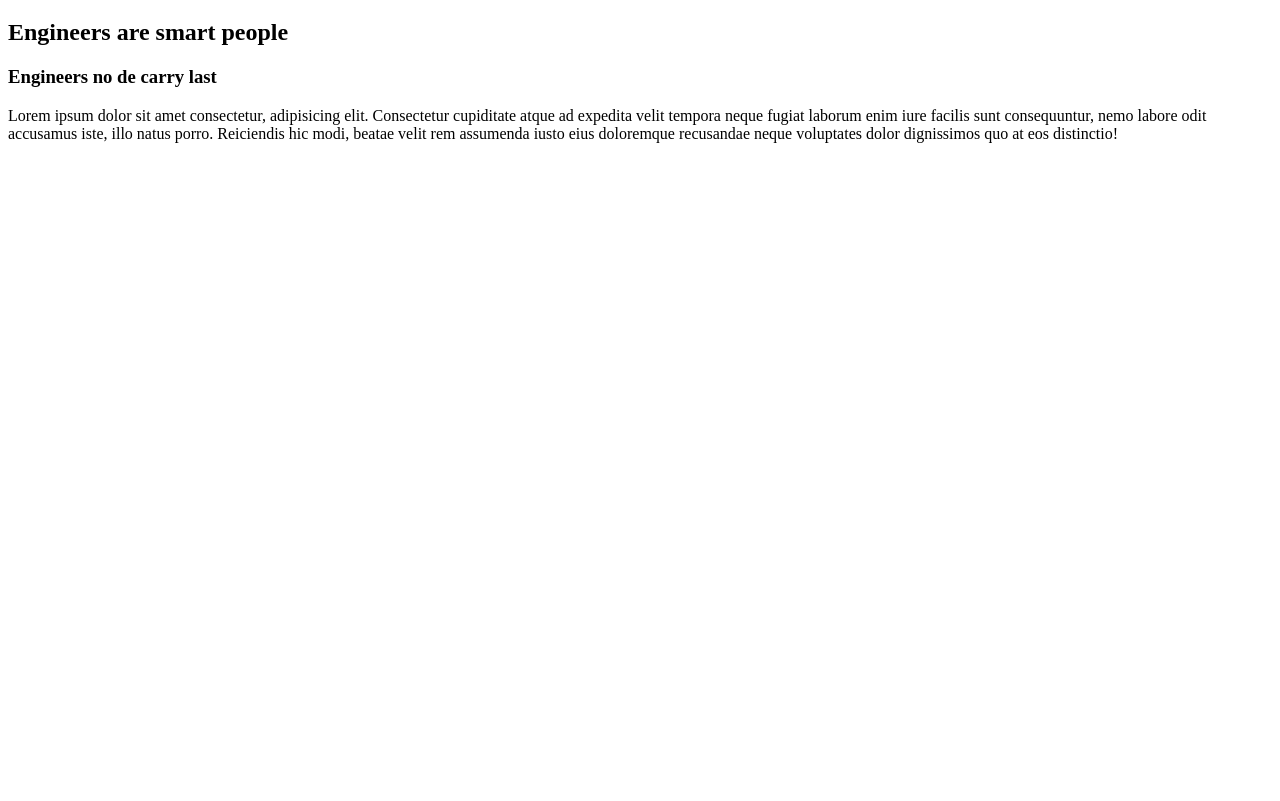
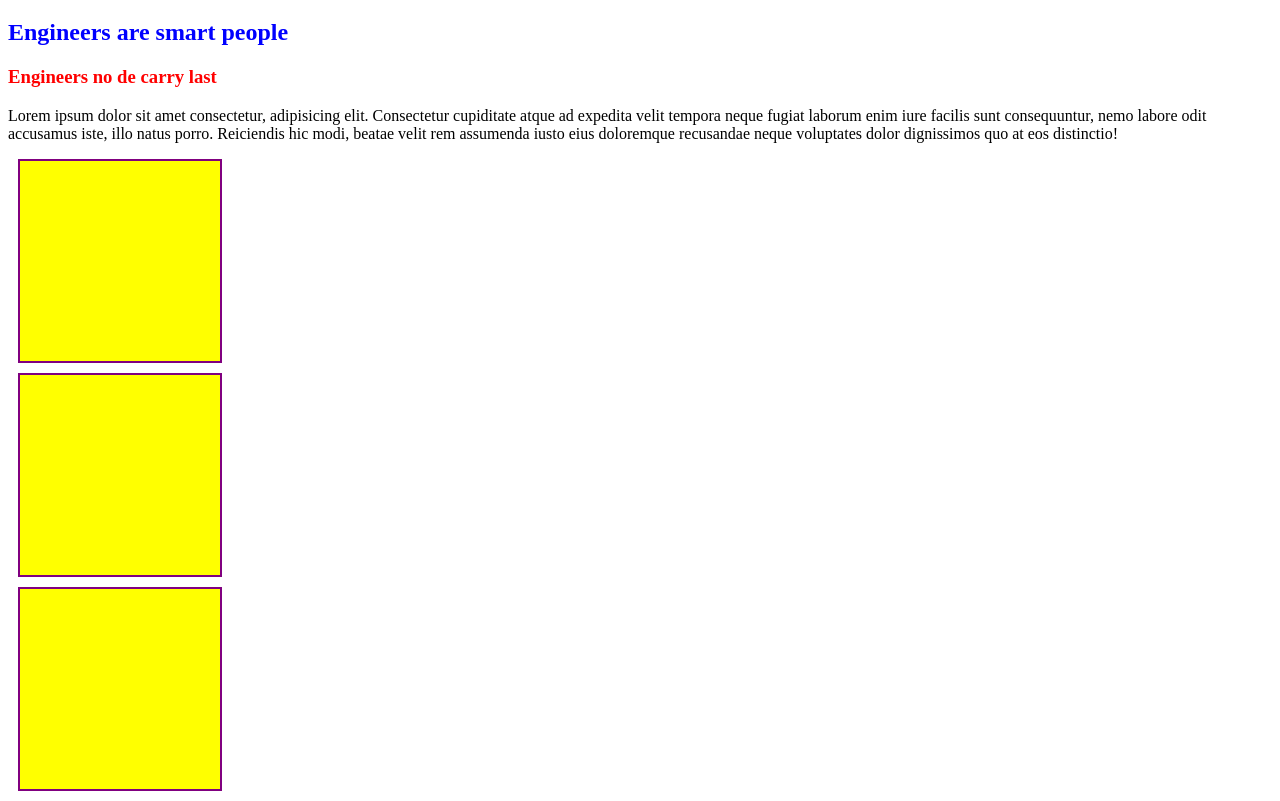
Before and after one commit to chidiomoke/website-demo, a plain HTML site: page index.html in a window 1280 px wide. Shown: the part 61-862 px from the top of the page. Before the commit the page ends 800 px from the top, so only its background shows below. Drawn offline with Linux system fonts and the light colour scheme.

Commit message:
added div to the update

```diff
--- a/index.html
+++ b/index.html
@@ -4,19 +4,21 @@
     <meta charset="UTF-8" />
     <meta name="viewport" content="width=device-width, initial-scale=1.0" />
     <title>Document</title>
-    <script>
-      h3{
-          color: red;
+    <style>
+      h3 {
+        color: red;
       }
-      h2{
+      h2 {
         color: blue;
       }
-      .sign{
-        width: 250px;
-        height: 300px;
+      .sign {
+        width: 200px;
+        height: 200px;
         border: 2px solid purple;
+        background-color: yellow;
+        margin: 10px;
       }
-    </script>
+    </style>
   </head>
   <body>
     <h1>Introduction to Engineering</h1>
```
